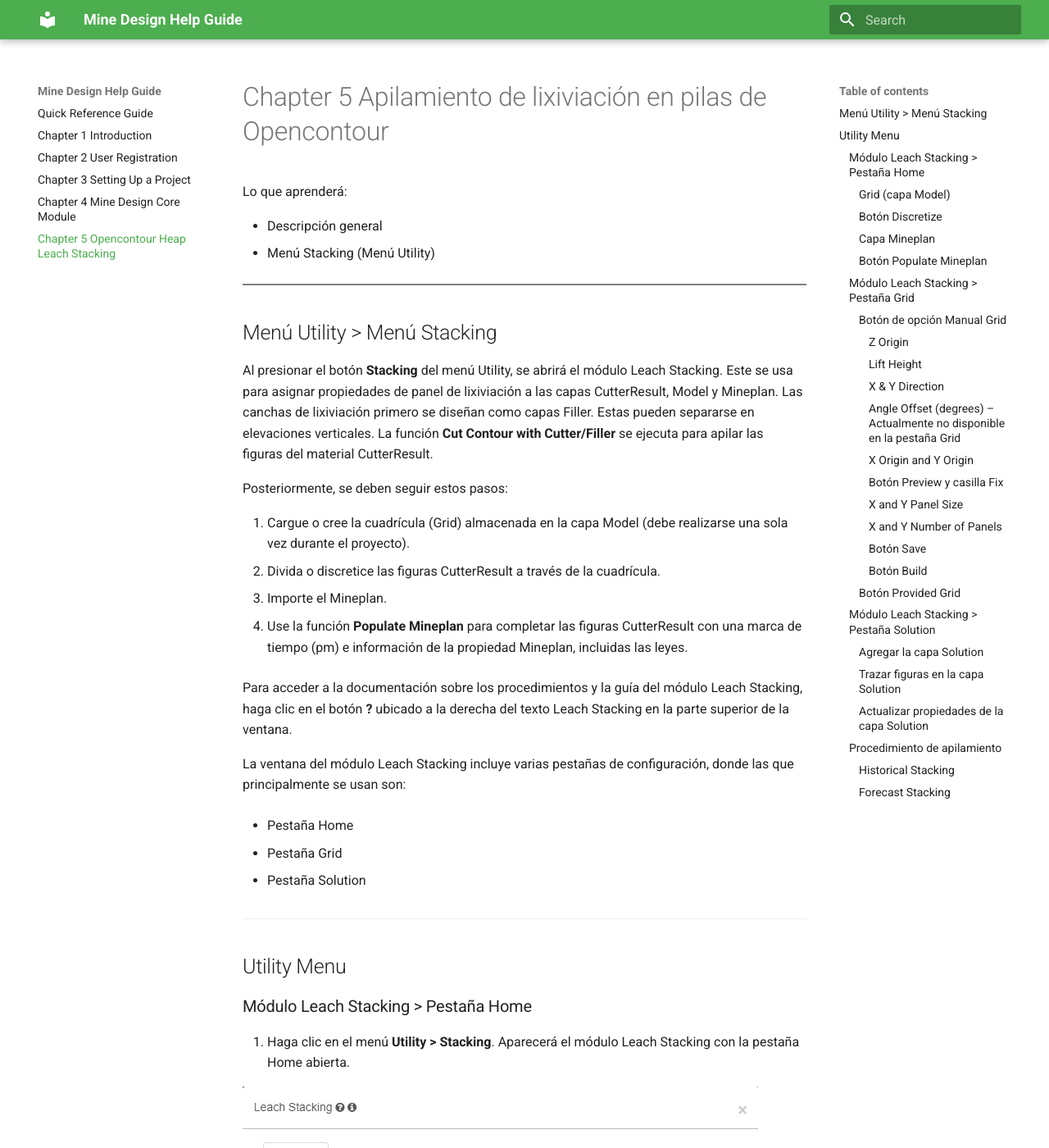
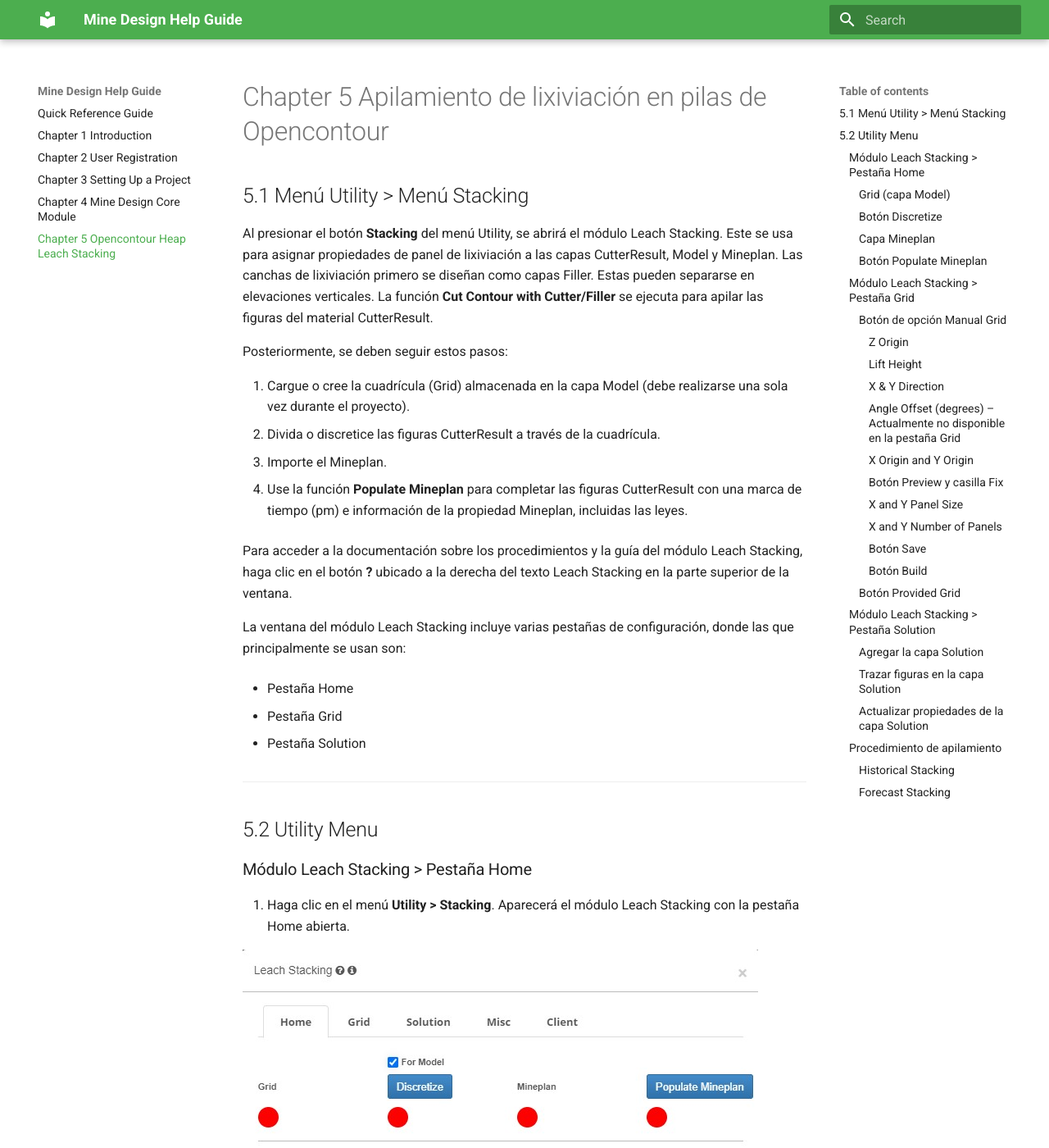
Before and after one commit to mouusm04/Opencontour_spanish, an MkDocs documentation site: the page built from docs/OpencontourHeapLeachStacking.md, in a window 1280 px wide and 1400 px high. Shown: the whole window at 82% size. Built offline with MkDocs 1.6.1 and Material for MkDocs 9.7.7, drawn with Linux system fonts in a browser that asks for light colours.

Commit message:
fixed comments

```diff
--- a/docs/OpencontourHeapLeachStacking.md
+++ b/docs/OpencontourHeapLeachStacking.md
@@ -1,19 +1,9 @@
 
 # Chapter 5 Apilamiento de lixiviación en pilas de Opencontour
 
-Lo que aprenderá:
-
-- Descripción general
-- Menú Stacking (Menú Utility)
 
 
-
-<hr style="height:2px;border-width:0;color:gray;background-color:grey">
-
-
-
-
-## Menú Utility > Menú Stacking
+## 5.1 Menú Utility > Menú Stacking
 
 Al presionar el botón **Stacking** del menú Utility, se abrirá el módulo Leach Stacking. Este se usa para asignar propiedades de panel de lixiviación a las capas CutterResult, Model y Mineplan. Las canchas de lixiviación primero se diseñan como capas Filler. Estas pueden separarse en elevaciones verticales. La función **Cut Contour with Cutter/Filler** se ejecuta para apilar las figuras del material CutterResult.
 
@@ -41,7 +31,7 @@ La ventana del módulo Leach Stacking incluye varias pestañas de configuración
 
 
 
-## Utility Menu
+## 5.2 Utility Menu
 
 ### Módulo Leach Stacking > Pestaña Home
 
```
Also changed, not shown: docs/MineDesignCoreModule.md (+2 -22 lines).
